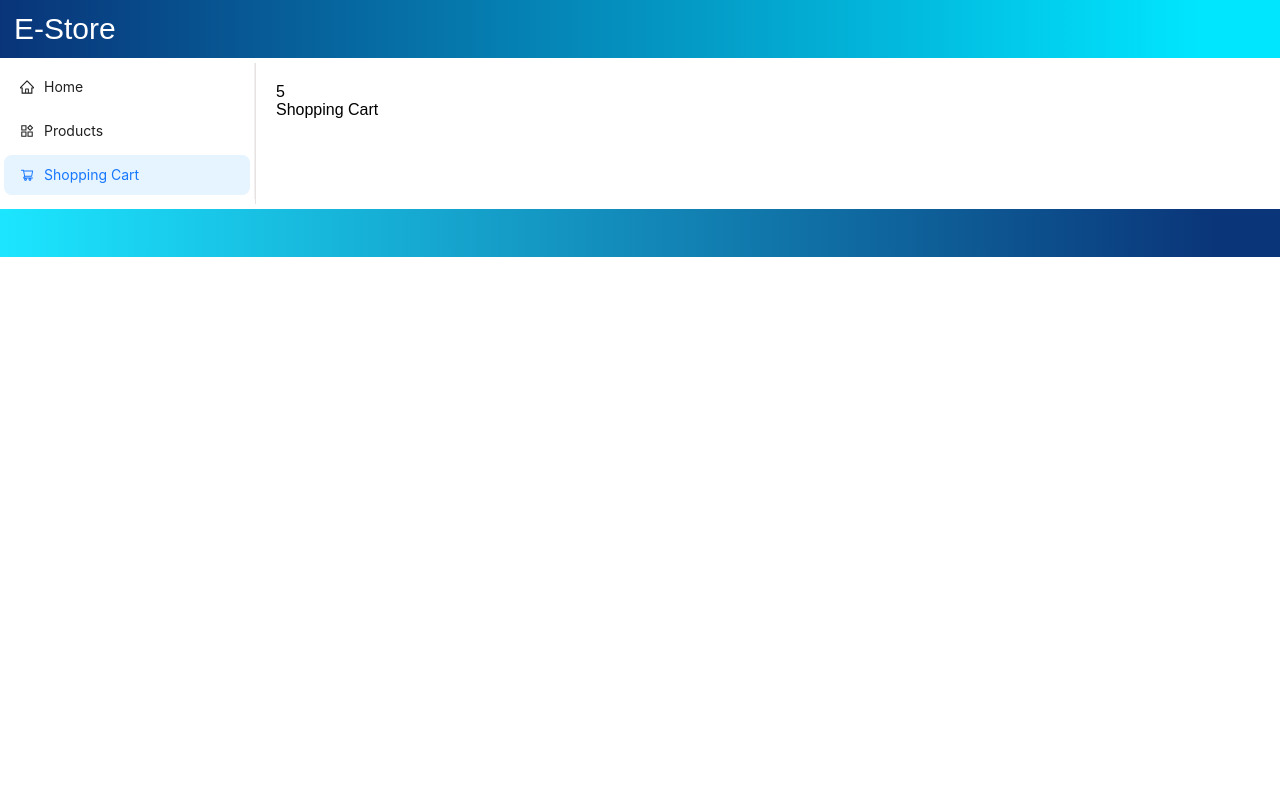
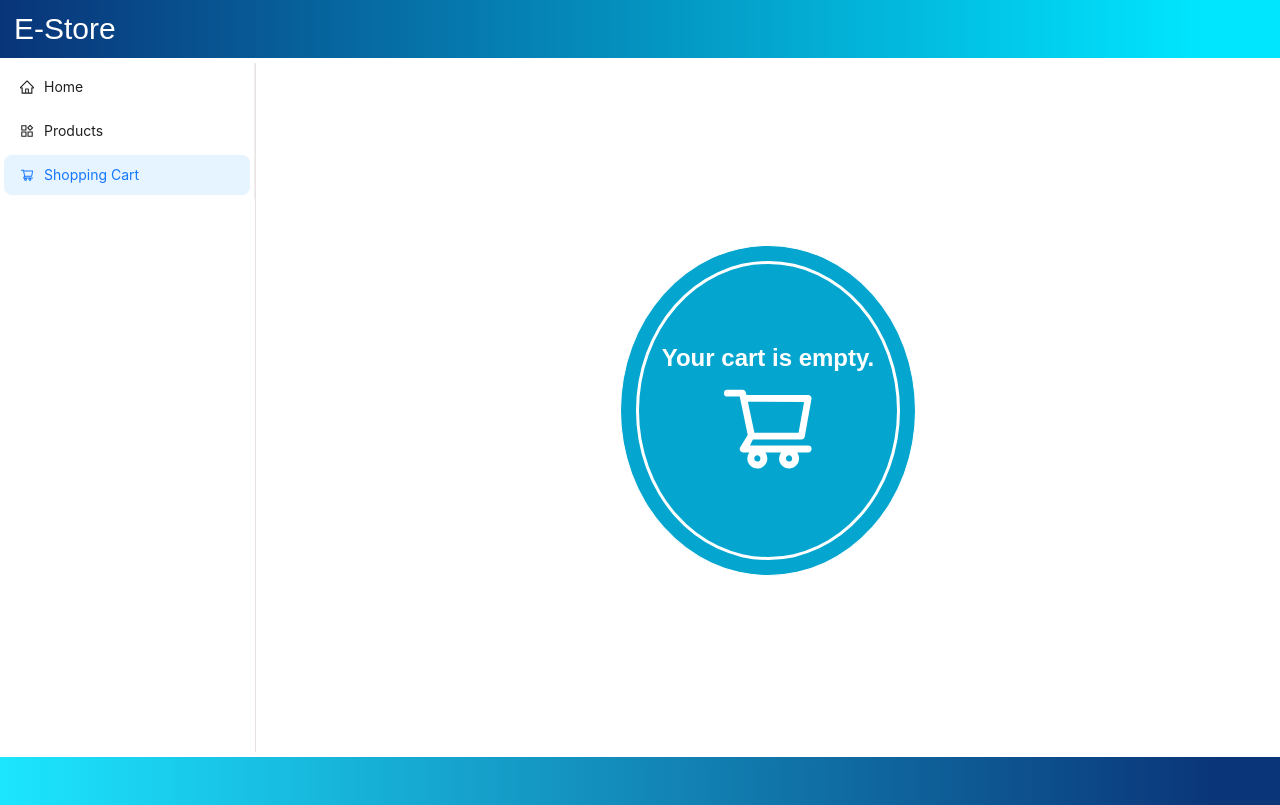
Before and after one commit to nikolai-dimitrov/Shopping-Cart-Demo, a React (Vite) app in the folder Shopping-Cart/: page /shopping-cart in a window 1280 px wide. Built offline with nearby package versions, Linux system fonts and the light colour scheme.

Commit message:
Added empty cart layout.

```diff
--- a/Shopping-Cart/src/app.module.css
+++ b/Shopping-Cart/src/app.module.css
@@ -120,6 +120,8 @@ body {
 main {
     width: 80%;
     padding: 20px;
+    /* TODO */
+    min-height: calc(100vh - 106px);
 }
 
 .footer {
--- a/Shopping-Cart/src/components/ShoppingCart/ShoppingCart.jsx
+++ b/Shopping-Cart/src/components/ShoppingCart/ShoppingCart.jsx
@@ -2,14 +2,23 @@ import { useContext } from 'react'
 import { ProductContext } from '../../contexts/ProductContext'
 
 import { Reveal } from '../Reveal/Reveal';
+import {
 
+    ShoppingCartOutlined
+} from '@ant-design/icons';
 import styles from './shopping-cart.module.css'
 export const ShoppingCart = () => {
     const { testValue } = useContext(ProductContext)
     return (
-        <>
-            <p>{testValue}</p>
-            <div>Shopping Cart</div>
-        </>
+        <section className={styles.shoppingCart}>
+
+            <div className={styles.iconContainer}>
+                <div className={styles.innerIconContainer}>
+                    <h1 className={styles.heading}>Your cart is empty.</h1>
+                    <ShoppingCartOutlined className={styles.icon} />
+                </div>
+            </div>
+
+        </section>
     )
 }
--- a/Shopping-Cart/src/components/ShoppingCart/shopping-cart.module.css
+++ b/Shopping-Cart/src/components/ShoppingCart/shopping-cart.module.css
@@ -0,0 +1,44 @@
+@keyframes scalingIcon {
+    from {
+        scale: 0;
+        opacity: 0;
+    }
+    to {
+        scale: 1;
+        opacity: 1;
+    }
+}
+
+.shoppingCart {
+    height: 100%;
+    /* Center shopping cart empty icon */
+    display: flex;
+    align-items: center;
+    justify-content: center;
+}
+.iconContainer {
+    border-radius: 100%;
+    width: 30%;
+    border: 1px solid white;
+    text-align: center;
+    padding: 15px;
+    background-color: rgb(4 165 206);
+    animation-name: scalingIcon;
+    animation-duration: 1s;
+}
+.innerIconContainer {
+    padding: 80px 0 80px 0;
+    border-radius: 100%;
+    border: 3px solid white;
+}
+.heading {
+    color: gray;
+    font-weight: 900;
+    color: white;
+    font-size: 24px;
+}
+.icon {
+    color: gray;
+    font-size: 100px;
+    color: white;
+}
```
